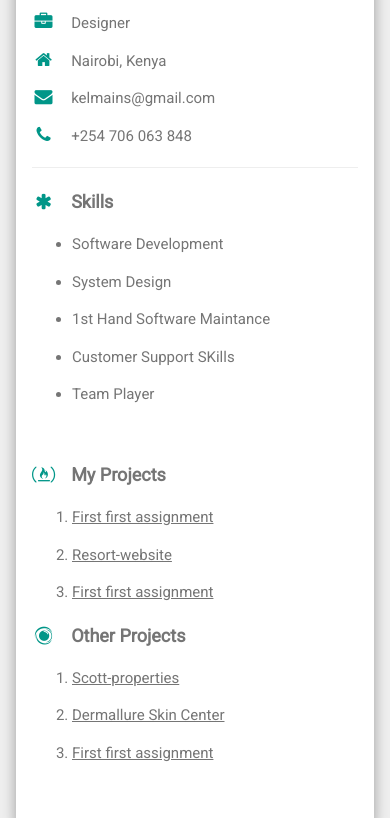
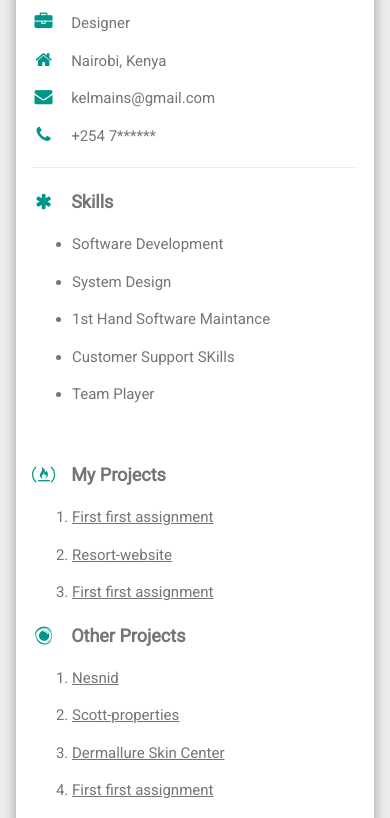
Before and after one commit to kelmains/MyCv, a plain HTML site: page index.html in a window 390 px wide. Shown: the part 26-844 px from the top of the page. Drawn offline with nearby package versions, Linux system fonts and the light colour scheme.

Commit message:
masked out phone

```diff
--- a/index.html
+++ b/index.html
@@ -23,7 +23,7 @@
           <p><i class="fa fa-briefcase fa-fw w3-margin-right w3-large w3-text-teal"></i>Designer</p>
           <p><i class="fa fa-home fa-fw w3-margin-right w3-large w3-text-teal"></i>Nairobi, Kenya</p>
           <p><i class="fa fa-envelope fa-fw w3-margin-right w3-large w3-text-teal"></i>kelmains@gmail.com</p>
-          <p><i class="fa fa-phone fa-fw w3-margin-right w3-large w3-text-teal"></i>+254 706 063 848</p>
+          <p><i class="fa fa-phone fa-fw w3-margin-right w3-large w3-text-teal"></i>+254 7******</p>
           <hr>
           <p class="w3-large"><b><i class="fa fa-asterisk fa-fw w3-margin-right w3-text-teal"></i>Skills</b></p>
             <ul>
@@ -42,6 +42,7 @@
           </ol>
           <p class="w3-large w3-text-theme"><b><i class="fa fa-eercast fa-fw w3-margin-right w3-text-teal" ></i>Other Projects</b></p>
           <ol>
+            <li><p><a href="https://nesnid.or.ke/">Nesnid</a></p></li>
             <li><p><a href="https://scott-properties.co.ke/">Scott-properties</a></p></li>
             <li><p><a href="https://dermallureskincenter.co.ke/">Dermallure Skin Center</a></p></li>
             <li><p><a href="https://diasporakenyans.com/">First first assignment</a></p></li>
```
